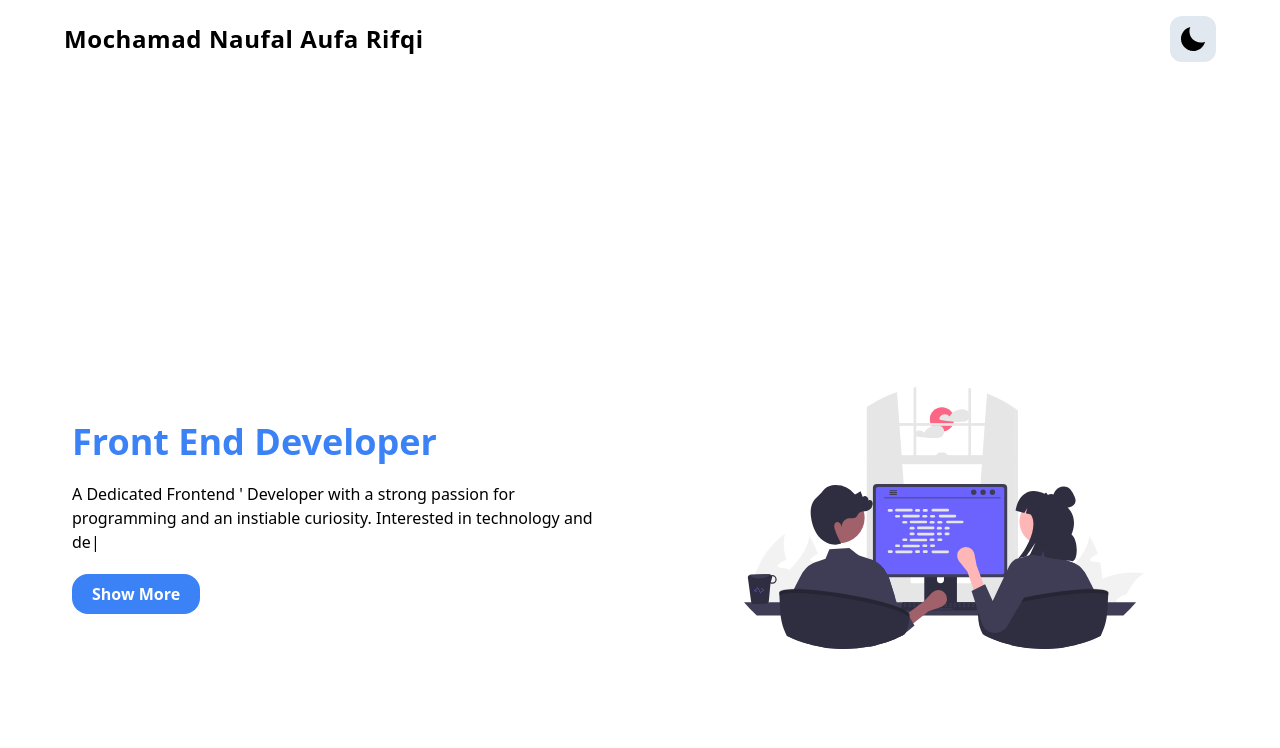
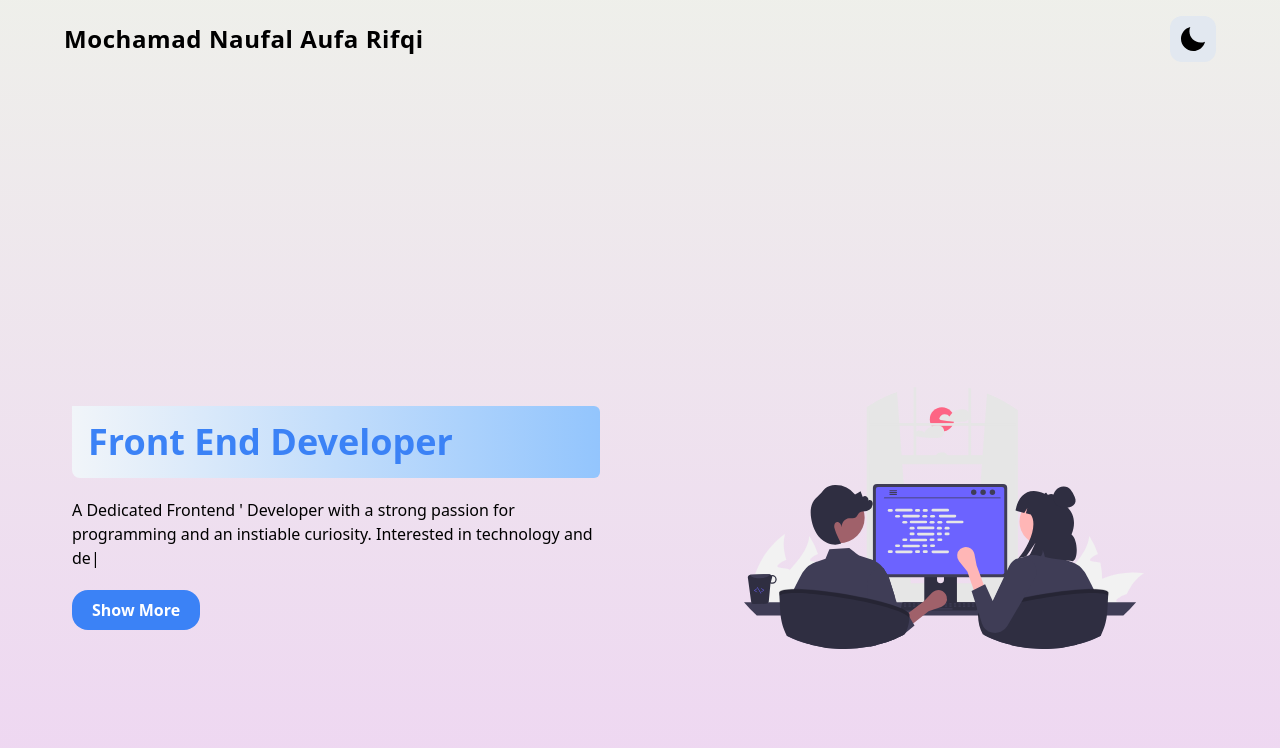
Before and after one commit to naufalaufa/ProjectTailwind, a React (Vite) app: page / in a window 1280 px wide. Shown: the top 748 px of the page. Built offline with nearby package versions, Linux system fonts and the light colour scheme.

Commit message:
gradient color

```diff
--- a/src/App.jsx
+++ b/src/App.jsx
@@ -18,11 +18,15 @@ const App = () => {
     <div
       style={{
         transition: "0.8s",
-        backgroundColor: `${toggleNavbar ? "black" : "white"}`,
+        background: `${
+          toggleNavbar
+            ? "black"
+            : "linear-gradient(#eeefeafa , #eaf , #eeeaffff)"
+        }`,
         color: `${toggleNavbar ? "white" : "black"}`,
       }}
     >
-      <div className="w-[100%] max-w-[95vw] m-auto ">
+      <div className="w-[100%] max-w-[95vw] m-auto">
         {isOpen && <ModalBox />}
         {isOpenContact && <ModalBoxContact />}
         <Navbar toggleNavbar={toggleNavbar} setToggleNavbar={setToggleNavbar} />
--- a/src/components/About.jsx
+++ b/src/components/About.jsx
@@ -10,7 +10,7 @@ const About = () => {
       className="grid sm:grid-cols-2  h-[100vh] items-center mb-12 w-full min-w-[300px] m-auto sm:w-full"
     >
       <div className="p-10">
-        <h1 className="text-4xl text-blue-500 font-extrabold mb-5  ">
+        <h1 className="text-4xl text-blue-500 font-extrabold mb-5 bg-gradient-to-r from-slate-100 to-blue-300  p-4 rounded-e-md rounded-b-lg  ">
           Front End Developer
         </h1>
         <div>
--- a/src/components/ModalBox.jsx
+++ b/src/components/ModalBox.jsx
@@ -26,7 +26,7 @@ const ModalBox = () => {
             </a>
           </button>
           <button
-            className="bg-black text-white p-2 rounded"
+            className="bg-black text-white p-2 rounded font-bold"
             onClick={() => dispatch(CloseBox(!isOpen))}
           >
             CANCEL
--- a/src/components/Project.jsx
+++ b/src/components/Project.jsx
@@ -9,7 +9,7 @@ const Project = () => {
       data-aos-delay="300"
     >
       <div className="text-center text-4xl font-bold ">
-        <span className="border-b-4 ">Project</span>
+        <span className="border-b-4">Project</span>
       </div>
       <div className="grid sm:grid-cols-2 gap-4 mt-10">
         {DataProject.map((item) => {
```
